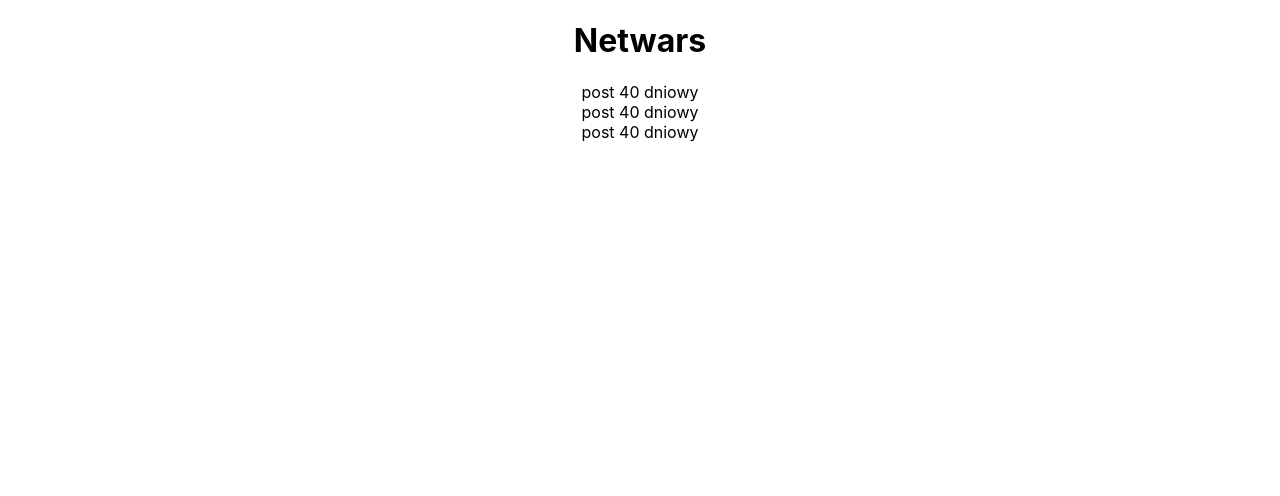
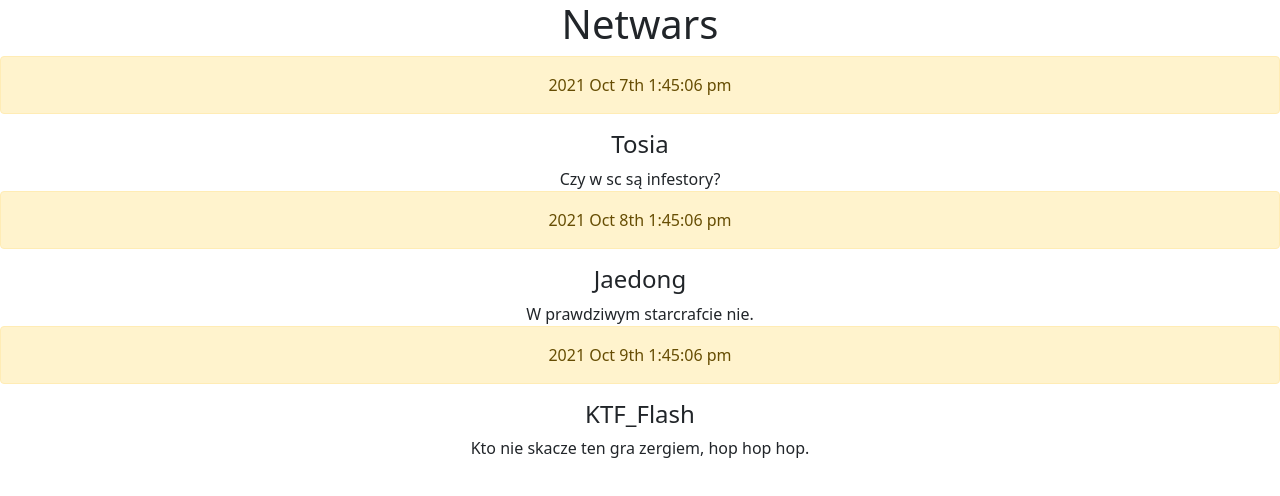
Before and after one commit to GaussFighting/moje_forum, a React (Create React App) app in the folder moje_forum/: page / in a window 1280 px wide. Shown: the top 496 px of the page. Built offline with nearby package versions, Linux system fonts and the light colour scheme.

Commit message:
media and alert components used

```diff
--- a/moje_forum/package.json
+++ b/moje_forum/package.json
@@ -3,9 +3,11 @@
   "version": "0.1.0",
   "private": true,
   "dependencies": {
+    "@popperjs/core": "^2.10.2",
     "@testing-library/jest-dom": "^5.14.1",
     "@testing-library/react": "^11.2.7",
     "@testing-library/user-event": "^12.8.3",
+    "bootstrap": "^5.1.3",
     "moment": "^2.29.1",
     "react": "^17.0.2",
     "react-dom": "^17.0.2",
--- a/moje_forum/src/App.js
+++ b/moje_forum/src/App.js
@@ -1,4 +1,4 @@
-import logo from './logo.svg';
+import 'bootstrap/dist/css/bootstrap.css';
 import './App.css';
 
 import MainComponent from './Components/MainComponent';
--- a/moje_forum/src/Components/MainComponent.js
+++ b/moje_forum/src/Components/MainComponent.js
@@ -10,11 +10,11 @@ function MainComponent({}) {
             data: moment().add(-3, 'days').format('YYYY MMM Do h:mm:ss a')
         }, {
             author: "Jaedong",
-            text: "W prawdziwym starcrafcie nie",
+            text: "W prawdziwym starcrafcie nie.",
             data: moment().add(-2, 'days').format('YYYY MMM Do h:mm:ss a')
         }, {
             author: "KTF_Flash",
-            text: "Kto nie skacze ten gra zergiem, hop hop hop",
+            text: "Kto nie skacze ten gra zergiem, hop hop hop.",
             data: moment().add(-1, 'days').format('YYYY MMM Do h:mm:ss a')
         }
     ]
@@ -24,9 +24,10 @@ function MainComponent({}) {
     return (
         <div>
             <h1>Netwars</h1>
-            <PostComponent post={posts[0]} />
+            <PostComponent post={posts[0]} username={posts[0].author}/>
             <PostComponent post={posts[1]}/>
             <PostComponent post={posts[2]}/>
+            {/* <PostComponent post={posts}/> */}
         </div>
     )
 }
--- a/moje_forum/src/Components/PostComponent.js
+++ b/moje_forum/src/Components/PostComponent.js
@@ -1,10 +1,23 @@
 import React from "react";
+import { Media, Alert, Button } from 'reactstrap';
 
-function PostComponent(props){
+
+function PostComponent(props) {
     console.log("post");
     console.log(props);
     return (
-        <div>post 40 dniowy</div>
+        <div>
+            <Alert color="warning">{props.post.data}</Alert>
+            <Media>
+                <Media body>
+                    <Media heading>
+                        {props.post.author}
+                    </Media>
+                        {props.post.text}
+                </Media>
+            </Media>
+
+        </div>
     )
 }
 
```
Also changed, not shown: 2 other files (tests, documents, lock files or other folders).
